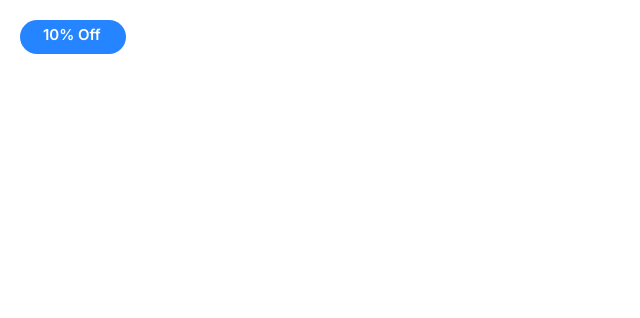
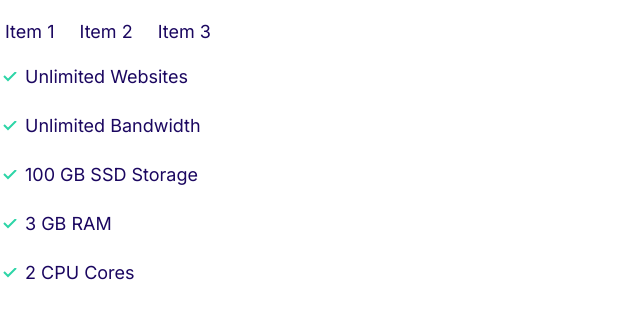
Before and after one commit to KevinCF5/moshify_html_css_project, a plain HTML site: page index.html in a window 1280 px wide. Shown: the whole page, without its empty margins (0-640 px from the left). Drawn offline with Linux system fonts and the light colour scheme.

Commit message:
Build the list component.

```diff
--- a/assets/css/styles.css
+++ b/assets/css/styles.css
@@ -1,4 +1,7 @@
 @import "./_variables.css";
+
+/* TODO:  */
+/* FIXME:  */
 
 /* Basic Styles */
 *,
@@ -18,7 +21,7 @@ body {
   font-family: Inter, Arial, Helvetica, sans-serif;
   font-size: 2.4rem;
   line-height: 1.5;
-  margin: 20px;
+  margin: 5px;
 }
 
 h1,
@@ -123,7 +126,7 @@ a {
   background: var(--color-secondary);
   color: white;
 }
-/* MEDIA QUERIES LINK COMPONENT */
+/* MEDIA QUERIES BADGE COMPONENT */
 
 /* DESKTOP */
 
@@ -137,5 +140,35 @@ a {
   }
 }
 
-/* TODO:  */
-/* FIXME:  */
+/* LIST COMPONENT */
+
+.list {
+  list-style: none;
+  padding-left: 0;
+  color: var(--color-headings);
+}
+
+.list--inline .list__item {
+  display: inline-block;
+  margin-right: 2rem;
+}
+
+.list--tick {
+  list-style-image: url(../images/icons/tick.svg);
+  padding-left: 2rem;
+}
+
+.list--tick .list__item {
+  padding-left: 0.5rem;
+  margin-bottom: 2.2rem;
+}
+
+/* MEDIA QUERIES LIST COMPONENT */
+
+/* DESKTOP */
+
+@media screen and (min-width: 1024px) {
+  .list--tick .list__item {
+    padding-left: 0rem;
+  }
+}
--- a/index.html
+++ b/index.html
@@ -14,6 +14,17 @@
     <link rel="stylesheet" href="assets/css/styles.css" />
   </head>
   <body>
-    <span class="badge badge--primary">10% Off</span>
+    <ul class="list list--inline">
+      <li class="list__item">Item 1</li>
+      <li class="list__item">Item 2</li>
+      <li class="list__item">Item 3</li>
+    </ul>
+    <ul class="list list--tick">
+      <li class="list__item">Unlimited Websites</li>
+      <li class="list__item">Unlimited Bandwidth</li>
+      <li class="list__item">100 GB SSD Storage</li>
+      <li class="list__item">3 GB RAM</li>
+      <li class="list__item">2 CPU Cores</li>
+    </ul>
   </body>
 </html>
```
Also changed, not shown: components/lists.html (added, +15 -0 lines), assets/images/icons/tick.svg (added), assets/images/testimonial.jpg (added).
